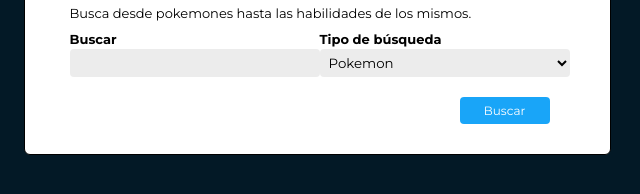
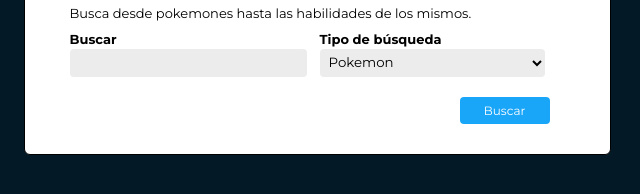
Before and after one commit to 2022-SEMI-DESIX-G1/vaca-edgardo, a plain HTML site: page parcial2/index.html in a window 1280 px wide. Shown: the part 156-350 px from the top of the page, 323-963 px from the left. Drawn offline with Linux system fonts and the light colour scheme.

Commit message:
little changes

```diff
--- a/parcial2/index.html
+++ b/parcial2/index.html
@@ -21,14 +21,14 @@
             <!-- Parte izquierda -->
           <div class="users-touch">
             <label for="" class="letters-search">Buscar</label>
-            <input id="pokemon-finder-query" class="input" type="text" />
+            <input id="pokemon-finder-query" class="users-touch" type="text" />
             <button class="hidden" id="clear">Limpiar</button>
           </div>
 
           <!-- Parte derecha -->
           <div class="users-touch">
             <label for="" class="ability-search">Tipo de búsqueda</label>
-            <select id="pokemon-finder-search-type" class="input">
+            <select id="pokemon-finder-search-type" class="users-touch">
                 <option value="pokemon" class="search-option">Pokemon</option>
                 <option value="ability" class="search-option">Habilidad</option>
             </select>
--- a/parcial2/js/index.js
+++ b/parcial2/js/index.js
@@ -161,7 +161,7 @@
                      `;
         },
         // Búsqueda por habilidad
-        abilityCard: ({ id, name, pokemon }) => {
+        abilityCard: ({ pokemon }) => {
           const pokemonList = pokemon.map(
             ({ pokemon, is_hidden }) =>
               `<li><a target="_blank" href="">${pokemon.name}${
```
